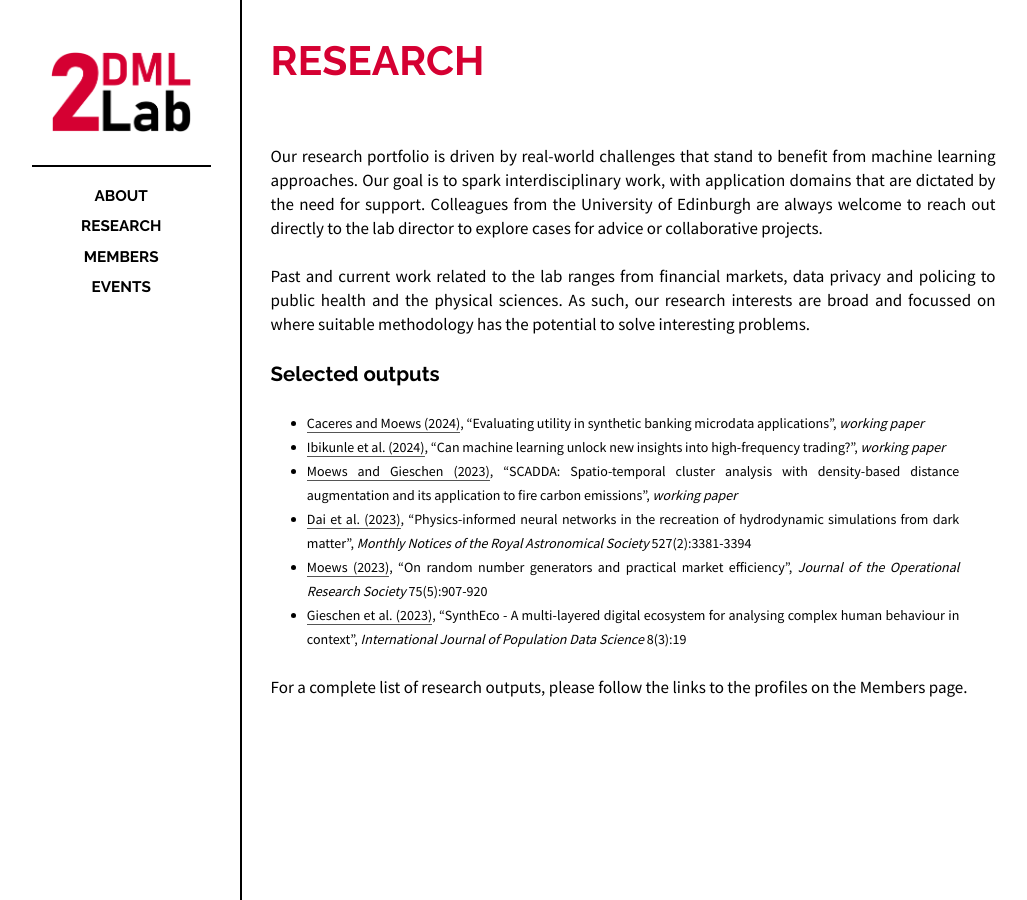
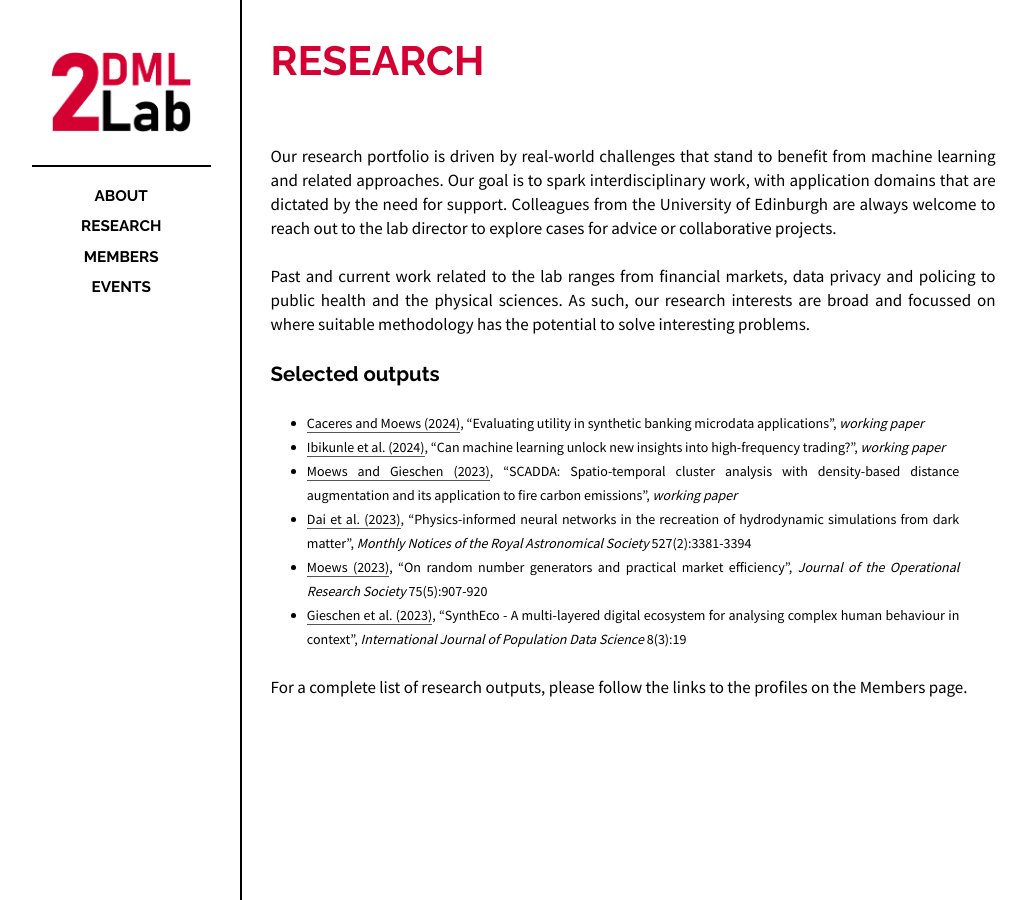
Before and after one commit to 2dml-lab/2dml-lab.github.io, a Jekyll site: the page built from _posts/2024-02-03-research.md, in a window 1280 px wide. Shown: the whole page, without its empty margins (118-1145 px from the left). Built offline with Jekyll 4.4.1, drawn with Linux system fonts in a browser that asks for light colours.

Commit message:
Update 2024-02-03-research.md

```diff
--- a/_posts/2024-02-03-research.md
+++ b/_posts/2024-02-03-research.md
@@ -15,7 +15,7 @@ include-in-header:
 
 <br>
 
-Our research portfolio is driven by real-world challenges that stand to benefit from machine learning approaches. Our goal is to spark interdisciplinary work, with application domains that are dictated by the need for support. Colleagues from the University of Edinburgh are always welcome to reach out directly to the lab director to explore cases for advice or collaborative projects.
+Our research portfolio is driven by real-world challenges that stand to benefit from machine learning and related approaches. Our goal is to spark interdisciplinary work, with application domains that are dictated by the need for support. Colleagues from the University of Edinburgh are always welcome to reach out to the lab director to explore cases for advice or collaborative projects.
 
 Past and current work related to the lab ranges from financial markets, data privacy and policing to public health and the physical sciences. As such, our research interests are broad and focussed on where suitable methodology has the potential to solve interesting problems.
 
```
